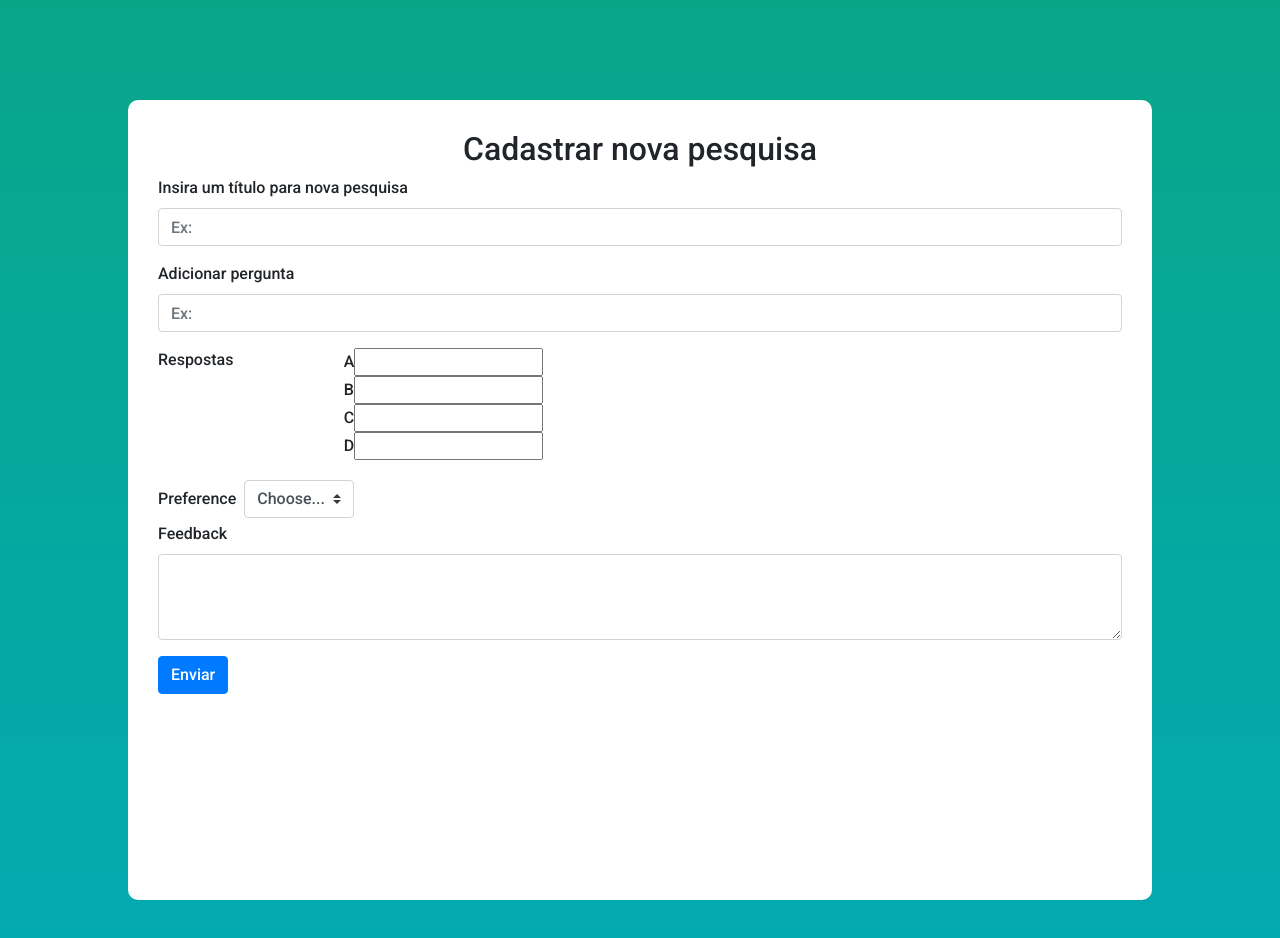
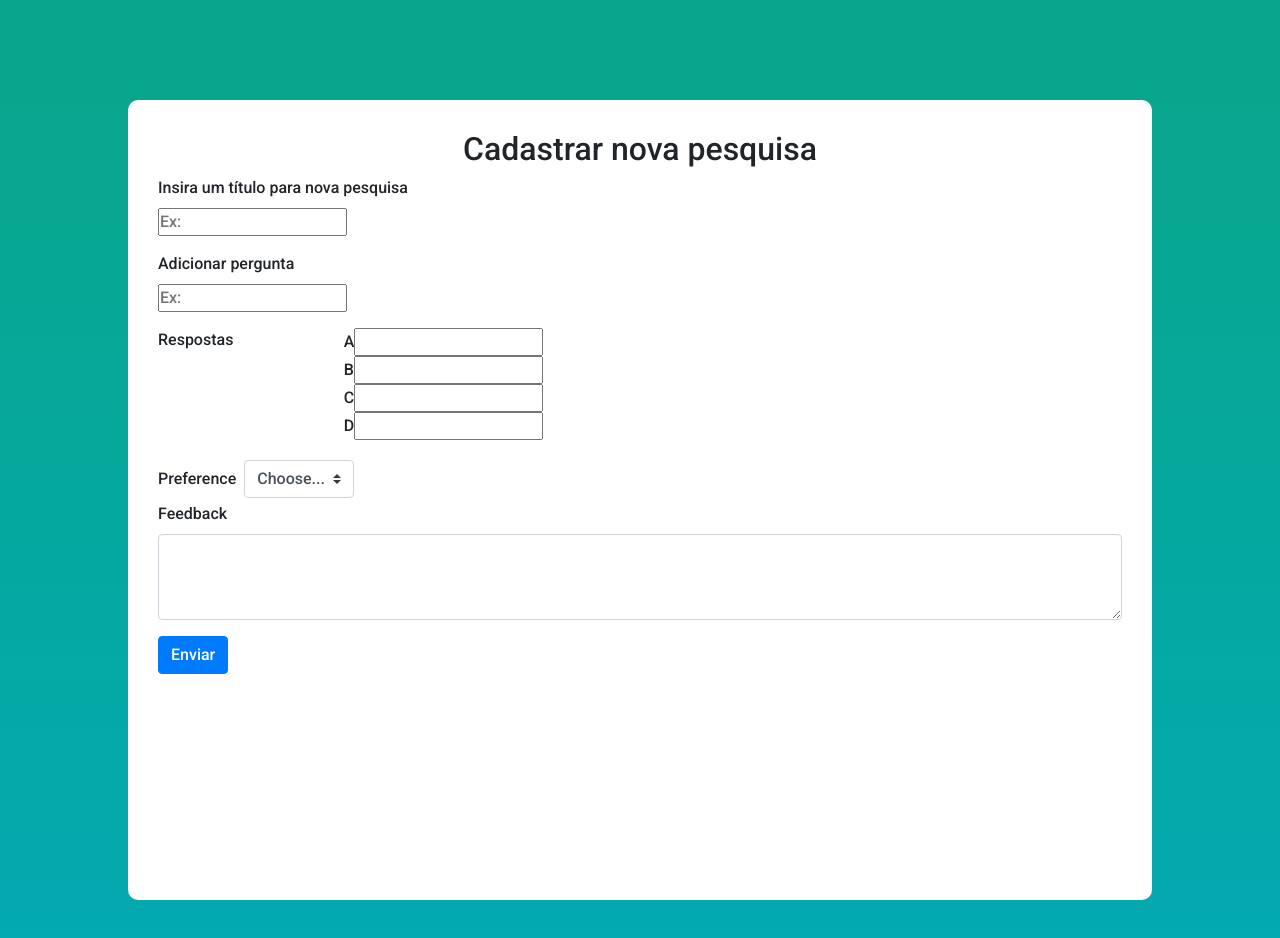
Before and after one commit to Ana204/-Search_site, a React (Create React App) app in the folder frontend/: page /register in a window 1280 px wide. Shown: the top 938 px of the page. Built offline with nearby package versions, Linux system fonts and the light colour scheme.

Commit message:
inserting the title class and placing a line break

```diff
--- a/frontend/src/components/FormQuestion/index.jsx
+++ b/frontend/src/components/FormQuestion/index.jsx
@@ -16,17 +16,16 @@ function FormQuestion() {
 
   return (
     <form>
-    <div className="titulo">
-      <div class="form-group">
-        <label for="">Insira um título para nova pesquisa</label>
-        <input type="text" class="form-control" id="" placeholder="Ex:" onChange={e => setTitulo(e.target.value)} />
-      </div>
-    </div>
+
+        <div class="form-group">
+          <label for="">Insira um título para nova pesquisa</label> <br/>
+           <input type="text" class="titulo" id="" placeholder="Ex:" onChange={e => setTitulo(e.target.value)} />
+         </div>
 
 
       <div class="form-group">
-        <label for="">Adicionar pergunta</label>
-        <input type="text" class="form-control" id="" placeholder="Ex:" onChange={e => setQuesta(e.target.value)} />
+        <label for="">Adicionar pergunta</label> <br/>
+        <input type="text" class="titulo" id="" placeholder="Ex:" onChange={e => setQuesta(e.target.value)} />
       </div>
 
 
--- a/frontend/src/components/FormQuestion/styles.css
+++ b/frontend/src/components/FormQuestion/styles.css
@@ -1,4 +1,5 @@
-.titulo, .form-control{
+
+.titulo{
     display: block;
     width: 50%;
     padding: .375rem .75rem;
```
